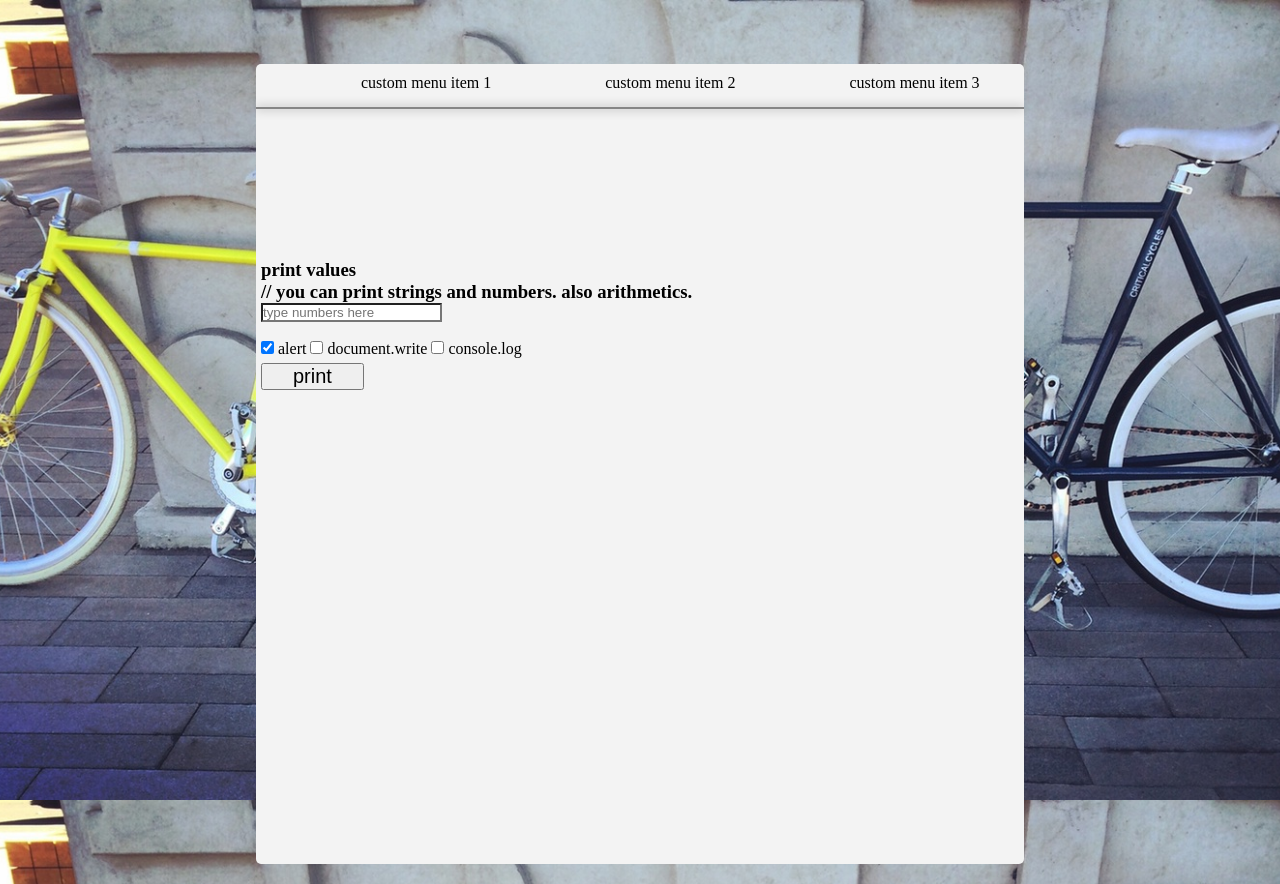
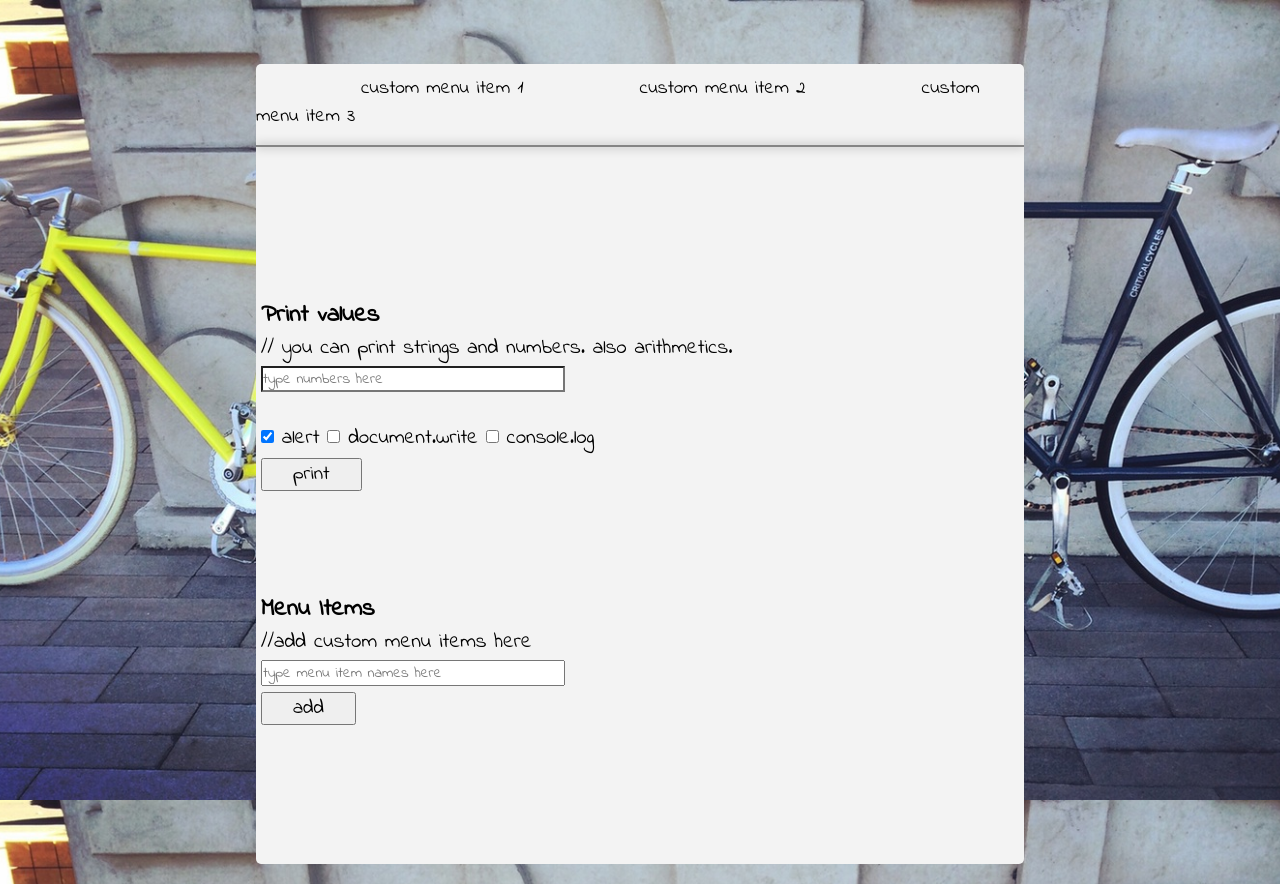
Before and after one commit to WingFlier/homeWork2, a plain HTML site: page index.html in a window 1280 px wide. Drawn offline with Linux system fonts and the light colour scheme.

Commit message:
that's all, I guess

```diff
--- a/index.html
+++ b/index.html
@@ -3,6 +3,7 @@
 	<head>
 		<title>Homework 2</title>
 		<link rel="stylesheet" type="text/css" href="styles/styles.css">
+		<link href="https://fonts.googleapis.com/css?family=Indie+Flower" rel="stylesheet">
 	</head>
 	<body>
 		<div id="wrapper">
@@ -11,19 +12,25 @@
 					<li><span class="itemSpan">custom menu item 1</span></li>
 					<li><span class="itemSpan">custom menu item 2</span></li>
 					<li><span class="itemSpan">custom menu item 3</span></li>
-				<ul>
+				</ul>
 			</div>
 			<div id="divider"></div>
 		<div id="arithmetic">
-			<h3>print values</h3>
-			<h3>// you can print strings and numbers. also arithmetics.  </h3>
-			<input id="numInput" placeholder="type numbers here" type="text">
+			<h3>Print values</h3>
+			<p>// you can print strings and numbers. also arithmetics.  </p>
+			<input class="txtInput" id="numInput" placeholder="type numbers here" type="text">
 			<br><br>
 			<input class="print" type="checkbox"  value="alert" checked> alert
 			<input class="print" type="checkbox"  value="document.write"> document.write
 			<input class="print" type="checkbox"  value="console.log"> console.log<br>
 			<button onclick="printBtnClick()" class="operation">print</button>
 		</div>
+		<div class="menuItems">
+			<h3>Menu Items</h3>
+			<p>//add custom menu items here</p>
+			<input class="txtInput" id="newMenuItemName" placeholder="type menu item names here" type="text"><br>
+			<button class="operation" onclick="addMenuItem()">add</button>
+		</div>
 		<script src="scripts/homework2.js"></script
 	</body>
 </html>
--- a/scripts/homework2.js
+++ b/scripts/homework2.js
@@ -1,15 +1,19 @@
 //menu item clicks
-const classname = document.getElementsByClassName("itemSpan");
 const itemClick = function()
 {
     alert("nothing for now");
 };
 
-for (var i = 0; i < classname.length; i++)
+const addEventListenersForMenuItems = function ()
 {
-    classname[i].addEventListener('click', itemClick, false);
-}
-//calculator
+	const classname = document.getElementsByClassName("itemSpan");
+	for (var i = 0; i < classname.length; i++)
+	{
+		classname[i].addEventListener('click', itemClick, false);
+	}
+};
+addEventListenersForMenuItems();
+	//calculator
 const printBtnClick = function ()
 {
 	const input = document.getElementById("numInput").value;
@@ -28,3 +32,18 @@ function notifyUser(input)
 	print[1].checked ? document.write(input) : "" ;
 	print[2].checked ? console.log(input) : "" ;
 }
+
+const addMenuItem = function()
+{
+	const itemText = document.getElementById('newMenuItemName').value;
+	if (itemText !== '')
+	{
+		const element = document.createElement("span");
+		document.getElementById('menu')
+		.appendChild(document.createElement("li"))
+		.appendChild(element)
+		.appendChild(document.createTextNode(itemText));
+		element.className = 'itemSpan';
+		addEventListenersForMenuItems();
+	}
+}
--- a/styles/styles.css
+++ b/styles/styles.css
@@ -2,6 +2,8 @@
 {
 	padding:0;
 	margin:0;
+	font-family: 'Indie Flower', cursive;
+	font-size: 1,3em;
 }
 
 html
@@ -31,18 +33,21 @@ html
 #menu
 {
 	list-style-type: none;
+	overflow: hidden;
 	padding: 10px 0 15px 0;
 }
 
 li
 {
+	font-size: 1.2em;
 	position:relative;
     display:inline;
-	padding-left:100px;
+
 }
 
 .itemSpan
 {
+	margin-left:100px;
 	padding: 5px;
 }
 
@@ -50,12 +55,13 @@ li
 {
 	cursor: pointer;
 	background-color: #A9A9A9;
-	border-radius: 10px;
+	border-radius: 3px;
 }
 
 #arithmetic
 {
 	padding-left:5px;
+	font-size: 1.3em;
 	position:relative;
 	top:150px;
 }
@@ -71,3 +77,21 @@ li
 	padding: 0 30px;
 	font-size:20px;
 }
+
+.menuItems
+{
+	font-size: 1.3em;
+	padding-left:5px;
+	position:relative;
+	top:250px;
+}
+
+input[type="text"]
+{
+    font-size:15px;
+}
+
+.txtInput
+{
+	width :300px;
+}
```
